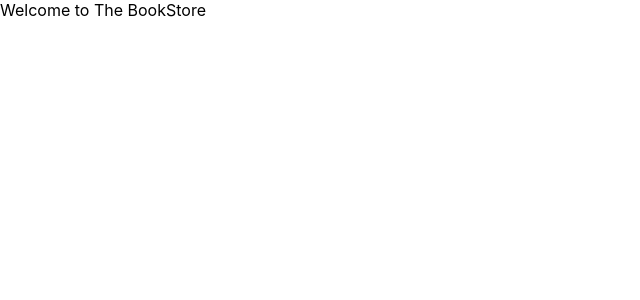
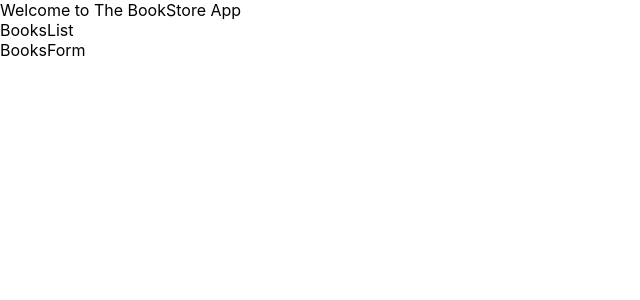
Before and after one commit to KabohaJeanMark/bookstore, a React (Create React App) app: page / in a window 1280 px wide. Shown: the top 300 px of the page, without its empty margins (0-640 px from the left). Built offline with nearby package versions, Linux system fonts and the light colour scheme.

Commit message:
Wrap BooksList and BooksForm in the App component

```diff
--- a/src/components/App.js
+++ b/src/components/App.js
@@ -1,6 +1,11 @@
+import BooksList from '../containers/BooksList';
+import BooksForm from '../containers/BooksForm';
+
 const App = () => (
   <div>
-    Welcome to The BookStore
+    Welcome to The BookStore App
+    <BooksList />
+    <BooksForm />
   </div>
 );
 
```
